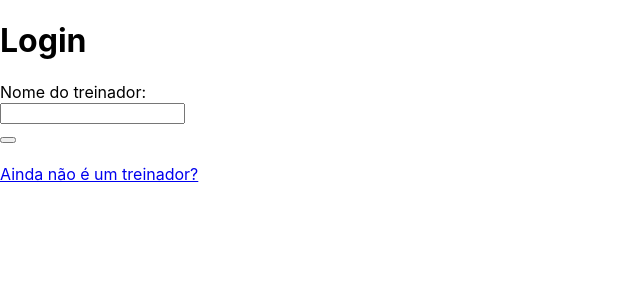
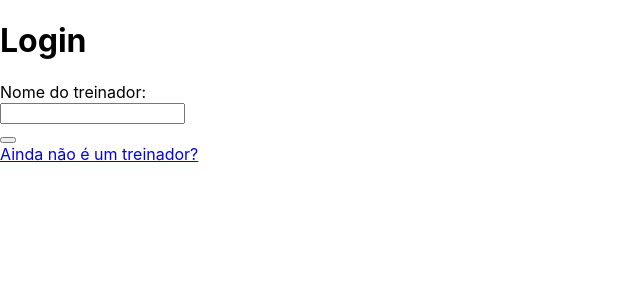
Before and after one commit to mitikoaline/POKEDEX, a React (Create React App) app in the folder app/: page /Login in a window 1280 px wide. Shown: the top 300 px of the page, without its empty margins (0-640 px from the left). Built offline with nearby package versions, Linux system fonts and the light colour scheme.

Commit message:
Separacao em divs dos elementos do login

```diff
--- a/app/src/pages/Login.js
+++ b/app/src/pages/Login.js
@@ -15,8 +15,11 @@ function Login() {
 
 
     return (
-        <div>
+        <div className="login">
+            <div>
             <h1>Login</h1>
+            </div>
+            <div>
             <form onSubmit={handleSubmit}>
                 <label>Nome do treinador:</label>
                 <br/>
@@ -24,8 +27,10 @@ function Login() {
                 <br/>
                 <button></button>
             </form>
-            <br/>
+            </div>
+            <div>
             <Link to="/Register">Ainda não é um treinador?</Link>
+            </div>
         </div>
     )
 }
```
